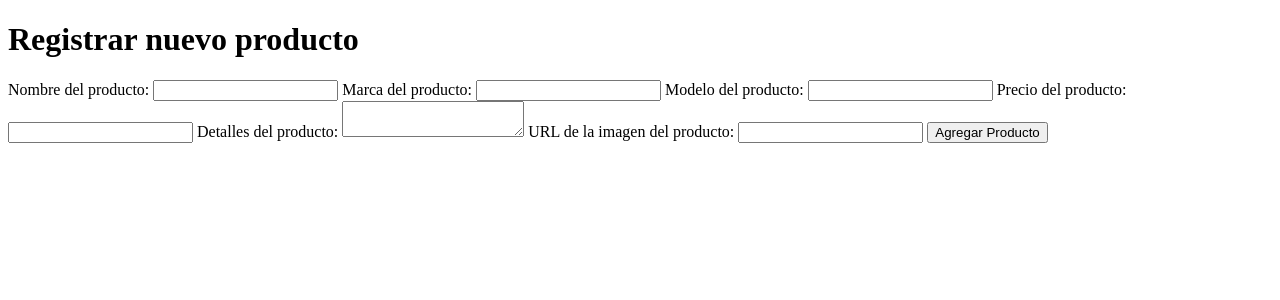
After one commit to Luis-hip/tecweb, a PHP site: page /fomulario_productos.html in a window 1280 px wide. The commit adds this page. Shown: the top 300 px of the page. Run offline with PHP 8.4, Linux system fonts and the light colour scheme.

Commit message:
Formulario creado

```diff
--- /dev/null
+++ b/practicas/p08/fomulario_productos.html
@@ -0,0 +1,28 @@
+<!DOCTYPE html>
+<html lang="en">
+<head>
+    <meta charset="UTF-8">
+    <meta name="viewport" content="width=device-width, initial-scale=1.0">
+    <title>Agregar Nuevo Producto</title>
+</head>
+<body>
+    <div class="container">
+        <h1>Registrar nuevo producto</h1>
+        <form id="formularioProducto" action="set_producto_v2.php" method="POST">
+            <label for="nombre">Nombre del producto:</label>
+            <input type="text" id="nombre" name="nombre" maxlength="100" required>
+            <label for="marca">Marca del producto:</label>
+            <input type="text" id="marca" name="marca" maxlength="25" required>
+            <label for="modelo">Modelo del producto:</label>
+            <input type="text" id="modelo" name="modelo" maxlength="25" required>
+            <label for="precio">Precio del producto:</label>
+            <input type="number" id="precio" name="precio" step="0.01" required>
+            <label for="detalles">Detalles del producto:</label>
+            <textarea id="detalles" name="detalles" maxlength="255" required></textarea>
+            <label for="imagen">URL de la imagen del producto:</label>
+            <input type="text" id="imagen" name="imagen" maxlength="100" required>
+            <button type="submit">Agregar Producto</button>
+        </form>
+    </div>
+</body>
+</html>
--- a/practicas/p08/formulario_concurso.html
+++ b/practicas/p08/formulario_concurso.html
@@ -16,7 +16,7 @@
 
     <p>¿Quieres cambiar tus viejos tenis por un par personalizado de Tenis Mike&#169;?<br><br>Justifica el por qué tus tenis se <em>tienen que</em> ir y tú puede ser uno de los diez afortunados ganadores.</p>
 
-    <form id="formularioTenis" action="http://localhost/buap/tecweb/practicas/p06/concurso.php" method="post">
+    <form id="formularioTenis" action="http://localhost/tecweb/practicas/p08/concurso.php" method="post">
 
     <h2>Información de Participación</h2>
 
--- a/practicas/p08/set_producto.php
+++ b/practicas/p08/set_producto.php
@@ -8,7 +8,7 @@ $unidades = 1;
 $imagen   = 'img/imagen.png';
 
 /** SE CREA EL OBJETO DE CONEXION */
-@$link = new mysqli('localhost', 'root', '12345678a', 'marketzone');
+@$link = new mysqli('localhost', 'root', '05-Miphp530', 'marketzone');
 
 /** comprobar la conexión */
 if ($link->connect_errno)
```
Also changed, not shown: practicas/p08/set_producto_v2.php (added).
